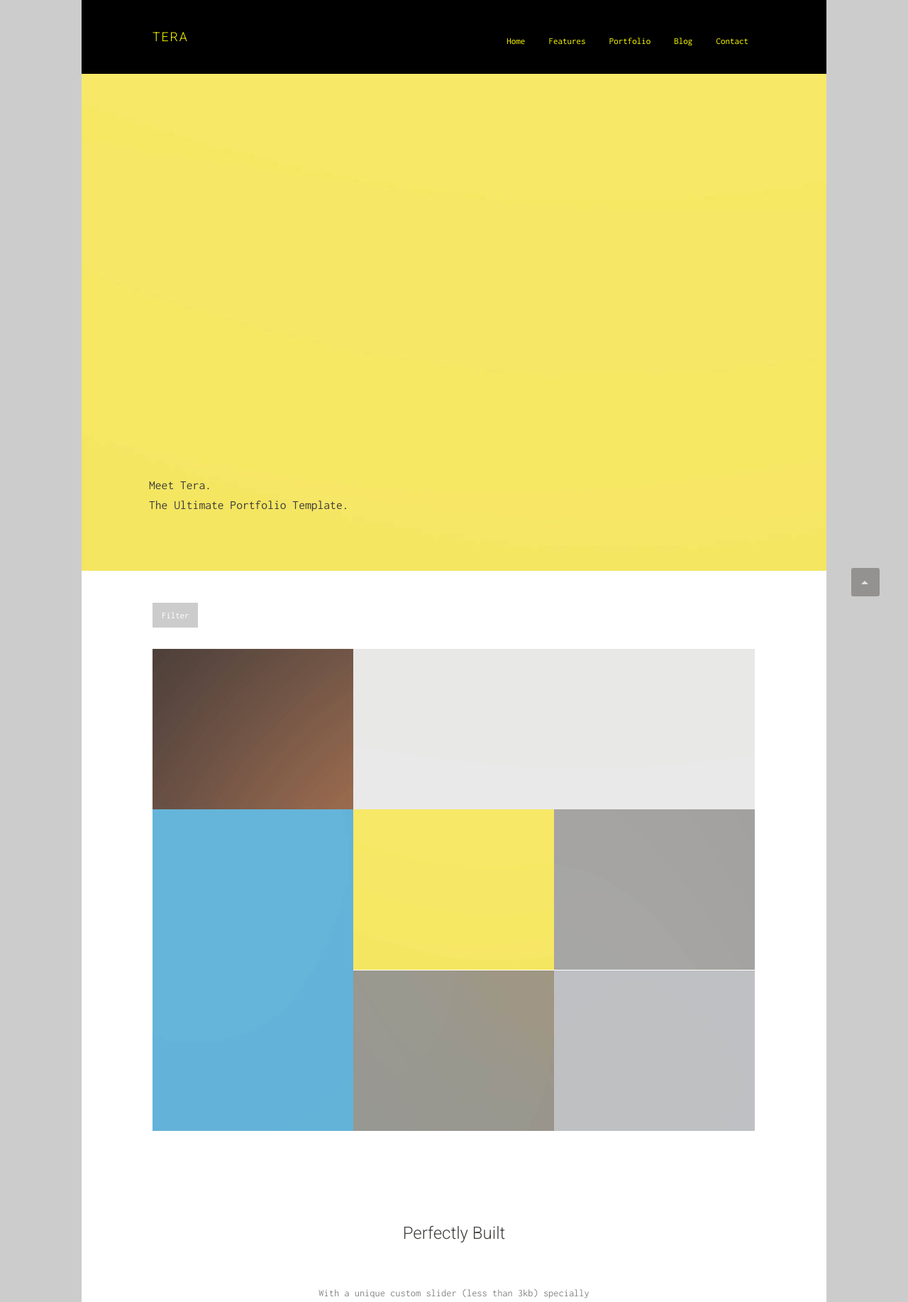
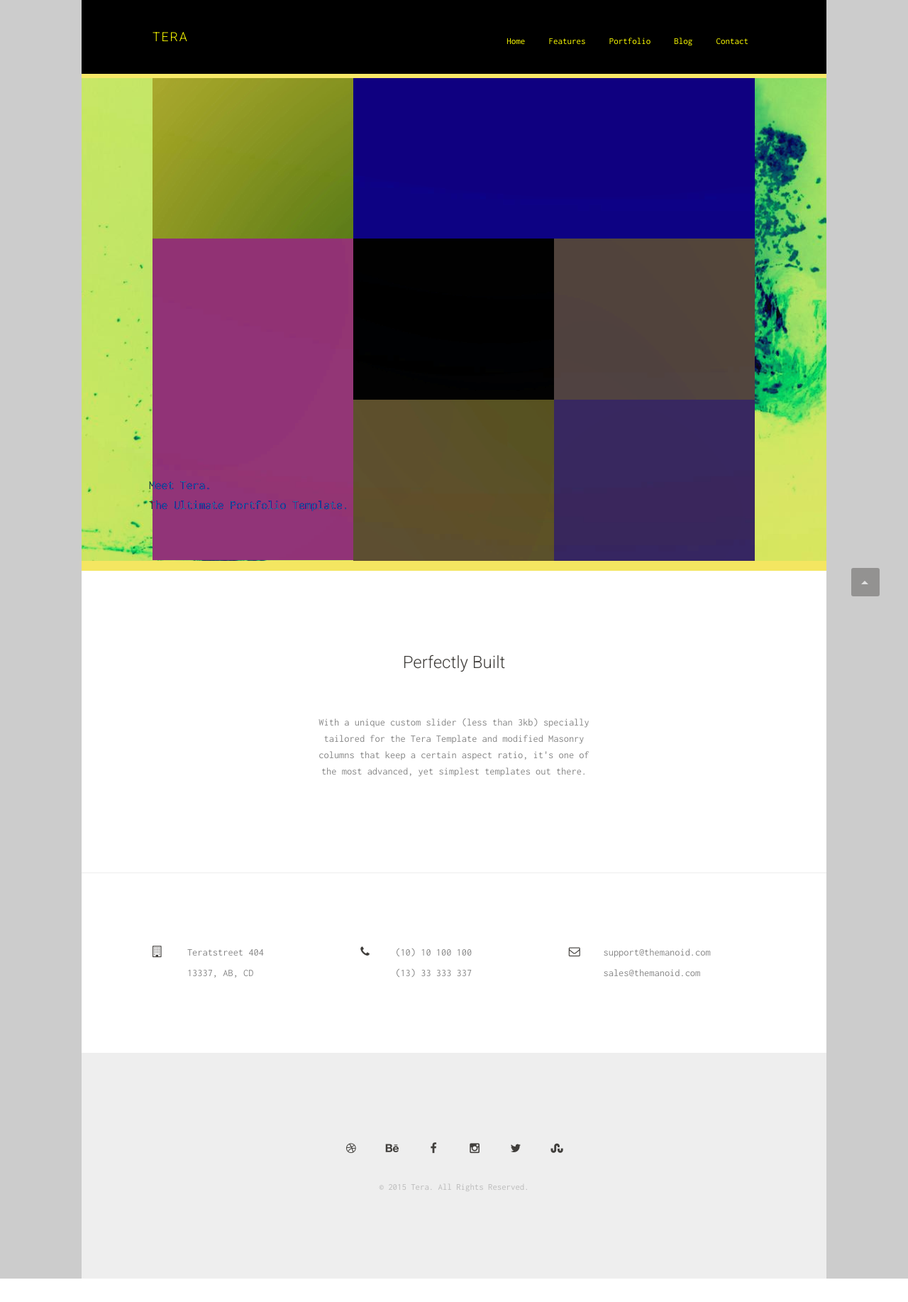
Before and after one commit to matisselaurel/portfolio, a PHP site: page /index-boxed.php in a window 1280 px wide. Shown: the top 1834 px of the page at 71% size. After the commit the page ends 1801 px from the top, so only its background shows below. Run offline with PHP 8.4, Linux system fonts and the light colour scheme.

Commit message:
Updated design

```diff
--- a/stylesheets/style.css
+++ b/stylesheets/style.css
@@ -632,7 +632,13 @@
         padding: 50px; }
   section.work {
     max-width: 1400px;
-    padding-top: 20px; }
+    padding-top: 20px;
+    background: url(../images/projects/19-diff-volc.png);
+    background-position: 0px 110px;
+    background-repeat: no-repeat;
+    mix-blend-mode: difference;
+    /*position: fixed;*/
+    opacity: 1;}
   @media screen and (min-width: 1300px) {
     section {
       max-width: 1400px; } }
@@ -796,9 +802,12 @@
 .slider {
   width: 100%;
   overflow: hidden;
-  position: relative;
+ /* position: relative;*/
   display: block;
-  background: #403E3B; }
+  /* background: #403E3B;*/
+  /* background-image:url(../images/projects/19.png), url(../images/projects/19-diff-volc.png); */
+  background-image: url(../images/projects/19-diff.png);
+  position:fixed;}
   .slider ul.slides {
     position: relative;
     display: inline-block;
```
Also changed, not shown: index.php (+5 -5 lines), images/projects/19-diff-volc.png (added), images/projects/19-diff.png (added).
